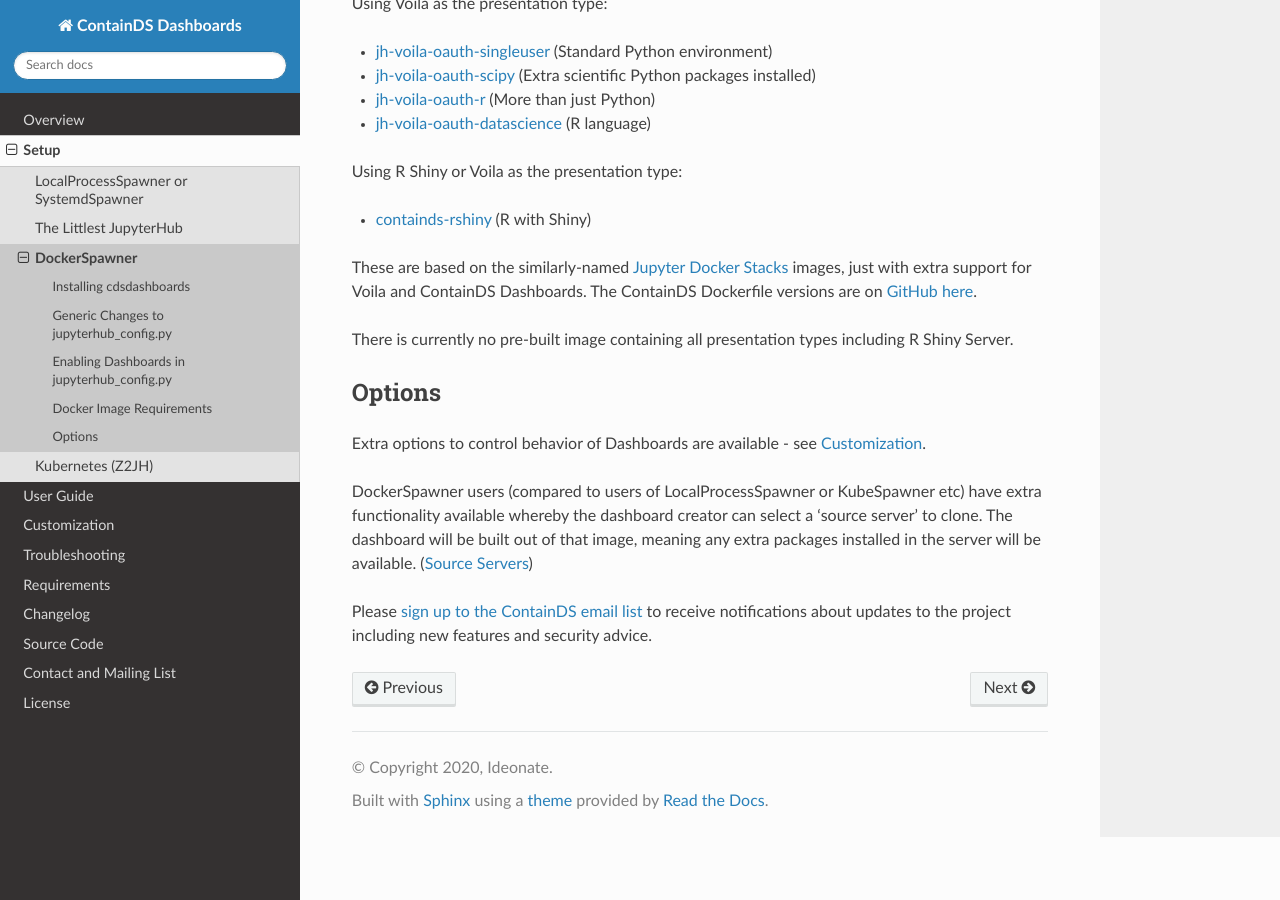
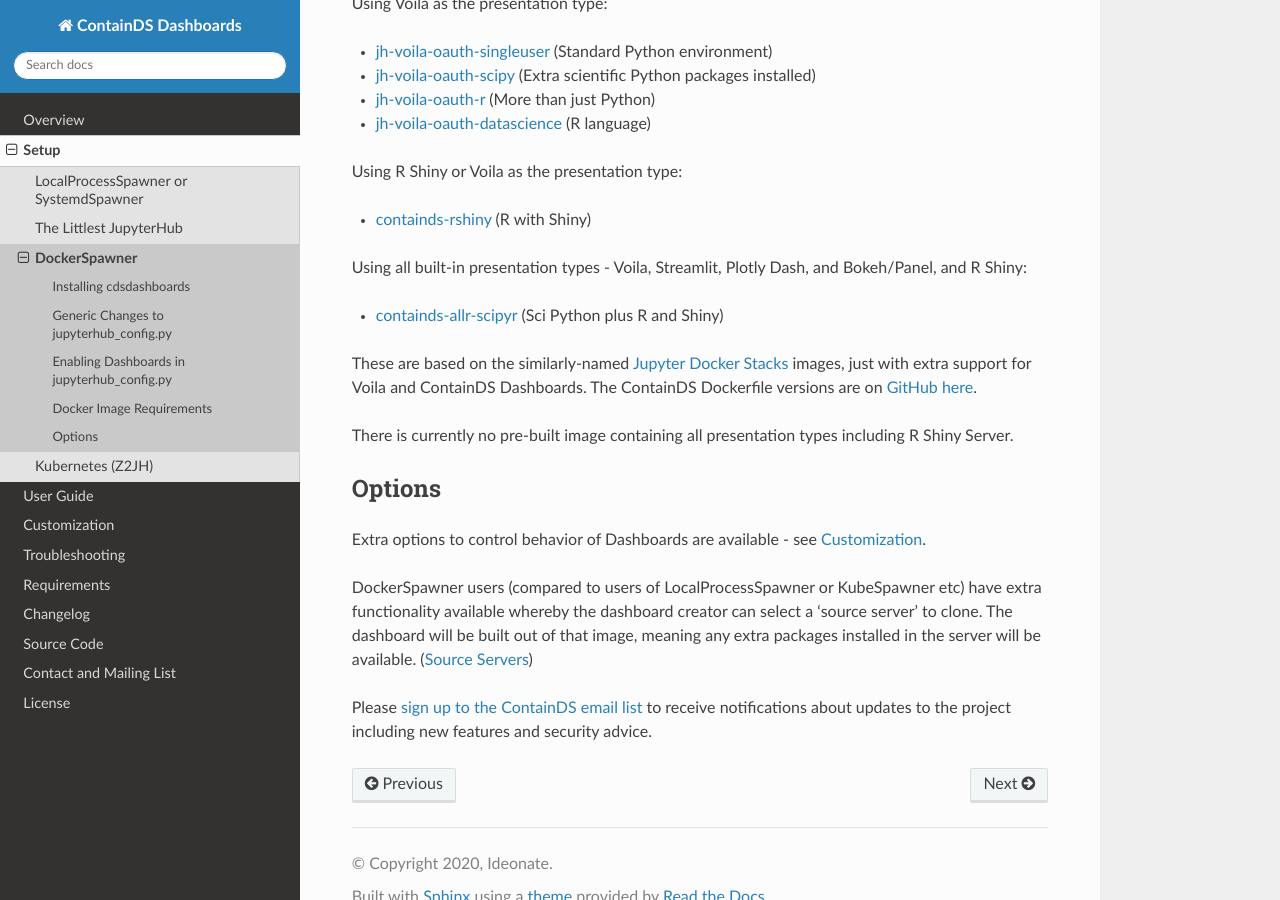
Before and after one commit to ideonate/cdsdashboards, a Sphinx documentation site: the page built from docs/chapters/setup/docker.rst, in a window 1280 px wide and 900 px high, scrolled down 1970 px. Built offline with Sphinx 7.4.7 and the Read the Docs theme 2.0.0, drawn with Linux system fonts in a browser that asks for light colours.

Commit message:
containds-allr-scipyr added to docker docs

```diff
--- a/docs/chapters/setup/docker.rst
+++ b/docs/chapters/setup/docker.rst
@@ -101,6 +101,10 @@
 
 - `containds-rshiny <https://hub.docker.com/r/ideonate/containds-rshiny>`__ (R with Shiny)
 
+Using all built-in presentation types - Voila, Streamlit, Plotly Dash, and Bokeh/Panel, and R Shiny:
+
+- `containds-allr-scipyr <https://hub.docker.com/r/ideonate/containds-allr-scipyr>`__ (Sci Python plus R and Shiny)
+
 These are based on the similarly-named `Jupyter Docker Stacks <https://jupyter-docker-stacks.readthedocs.io/en/latest/>`__ images, just
 with extra support for Voila and ContainDS Dashboards. The ContainDS Dockerfile versions are
 on `GitHub here <https://github.com/ideonate/cdsdashboards-jupyter-docker>`__.
```
